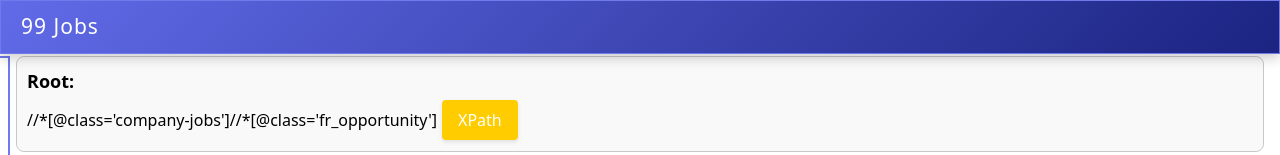
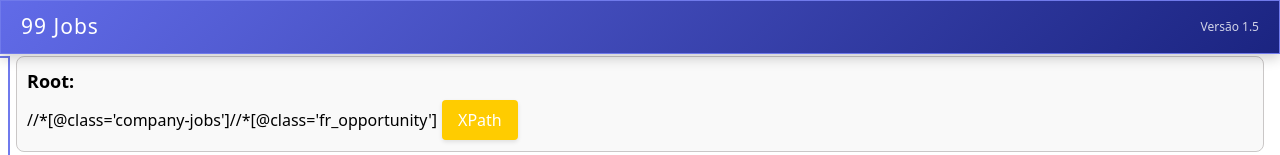
Before and after one commit to Daniel-Paschoalinoto/app-mapas, a Vue app: page / in a window 1280 px wide. Shown: the top 155 px of the page. Built offline with nearby package versions, Linux system fonts and the light colour scheme.

Commit message:
Inclusão da versão no header

```diff
--- a/package.json
+++ b/package.json
@@ -1,6 +1,6 @@
 {
   "name": "mapas-vue",
-  "version": "1.4",
+  "version": "1.5",
   "private": true,
   "type": "module",
   "author": "Daniel Paschoalinoto - https://github.com/Daniel-Paschoalinoto",
--- a/src/components/Header.vue
+++ b/src/components/Header.vue
@@ -1,16 +1,22 @@
 <template>
     <header class="header">
         <h1 class="header-title">{{ map.nome }}</h1>
+        <span class="header-version">Versão {{ version }}</span>
     </header>
 </template>
 
 <script setup>
+import { ref } from 'vue';
+import packageInfo from '@/../package.json';
+
 const props = defineProps({
     map: {
         type: Object,
         required: true,
     }
 });
+
+const version = ref(packageInfo.version);
 </script>
 
 <style scoped>
@@ -27,11 +33,16 @@ const props = defineProps({
     left: 0;
     width: 100%;
     z-index: 10;
-    border: 1px solid #707aeb
+    border: 1px solid #707aeb;
 }
 
 .header-title {
     font-size: 21px;
     letter-spacing: 1px;
 }
+
+.header-version {
+    font-size: 12px;
+    color: rgba(255, 255, 255, 0.8);
+}
 </style>
```
Also changed, not shown: 1 other file (tests, documents, lock files or other folders).
